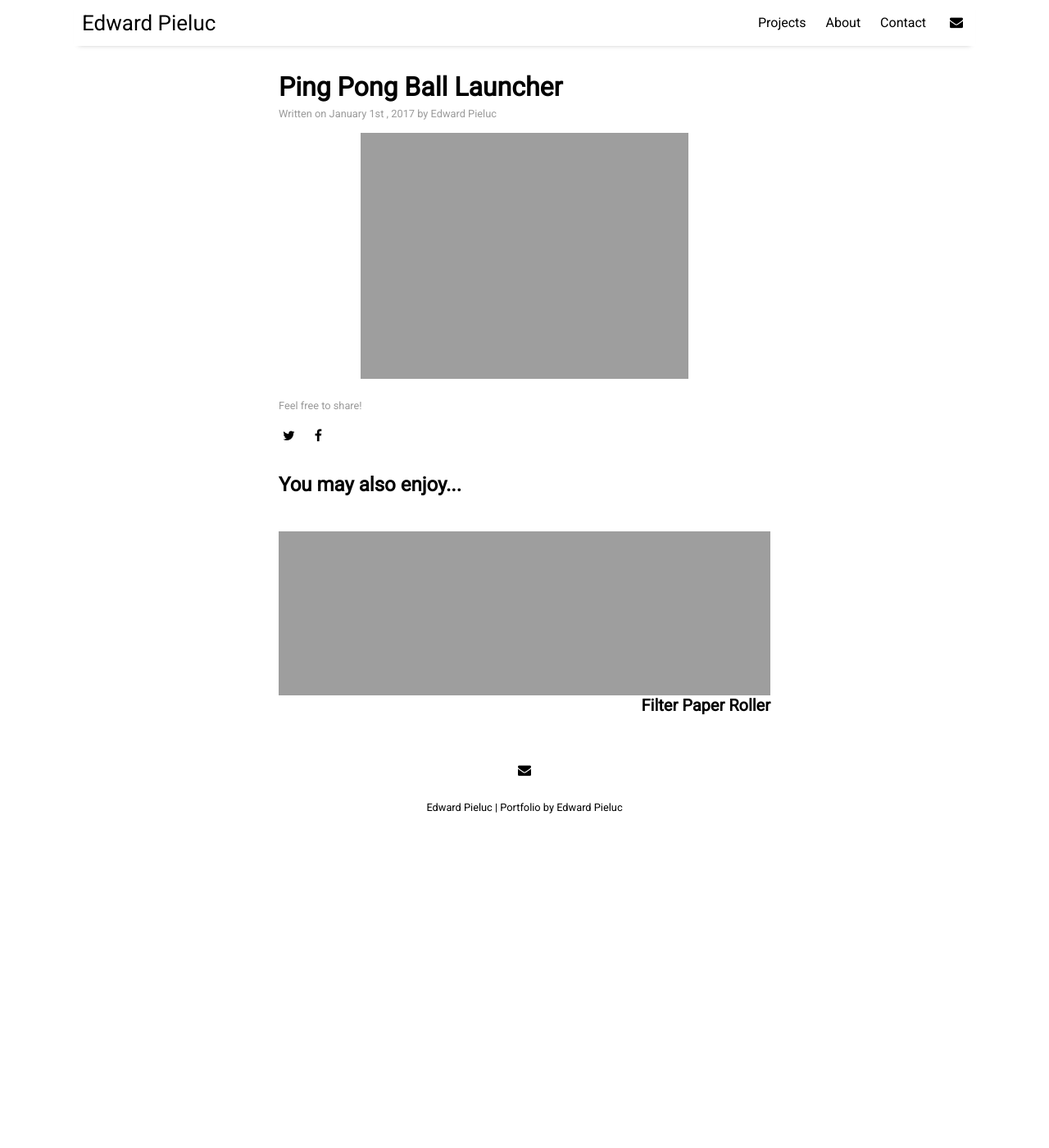
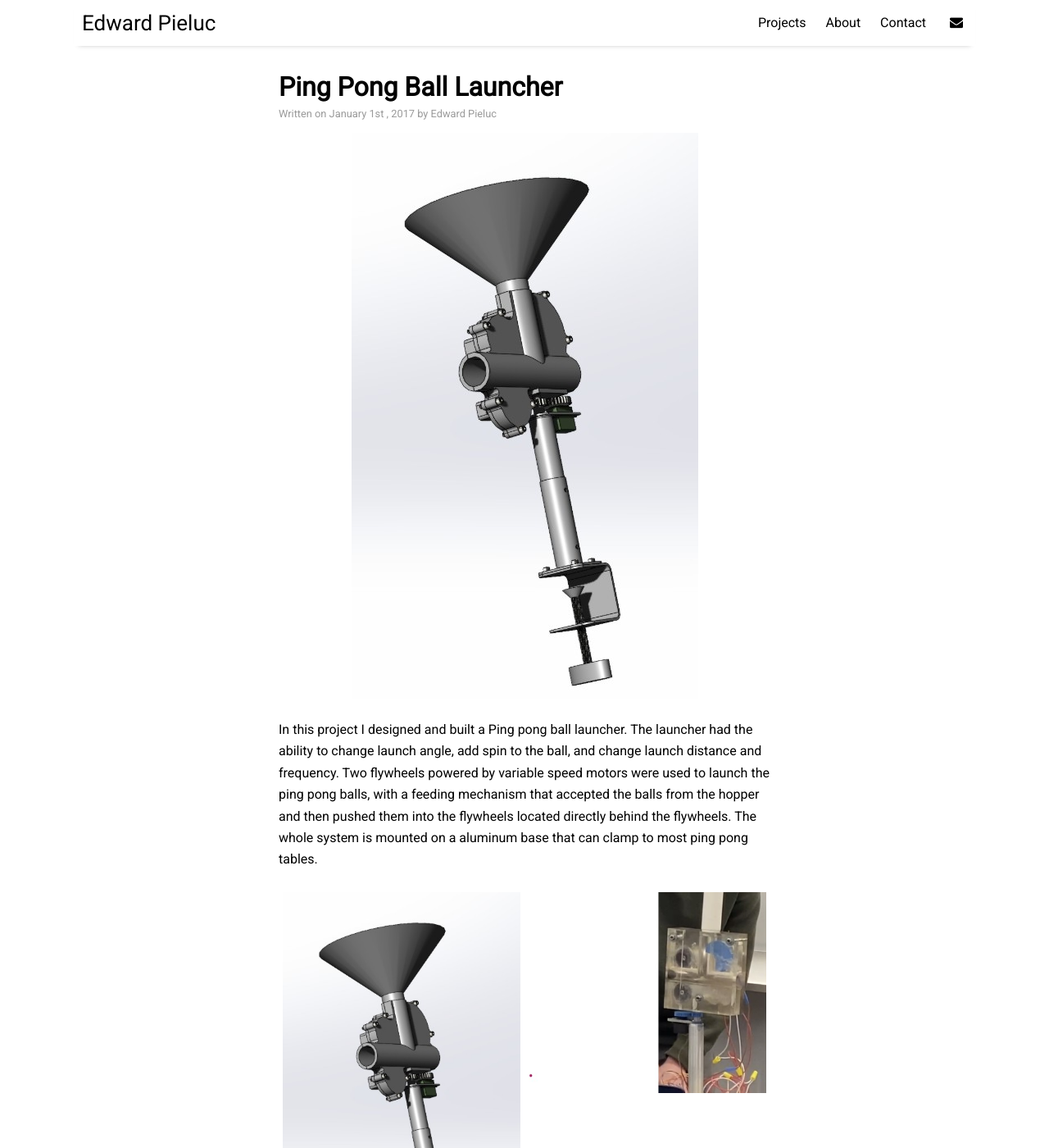
Before and after one commit to epie3/epie3.github.io, a Jekyll site: the page built from _posts/2017-01-01-Ping-Pong-Ball-Launcher.md, in a window 1280 px wide and 1400 px high. Shown: the whole window at 82% size. Built offline with Jekyll 4.4.1, drawn with Linux system fonts in a browser that asks for light colours; nearby versions of some CDN libraries.

Commit message:
Update 2017-01-01-Ping-Pong-Ball-Launcher.md

```diff
--- a/_posts/2017-01-01-Ping-Pong-Ball-Launcher.md
+++ b/_posts/2017-01-01-Ping-Pong-Ball-Launcher.md
@@ -4,5 +4,39 @@ title: "Ping Pong Ball Launcher"
 author: "Edward Pieluc"
 categories: sample
 tags: [documentation,sample]
-image: cuba-1.jpg
+image: PingPong1.jpg
 ---
+
+In this project I designed and built a Ping pong ball launcher. The launcher had the ability to change launch angle, add spin to the ball, and change launch distance and frequency. Two flywheels powered by variable speed motors were used to launch the ping pong balls, with a feeding mechanism that accepted the balls from the hopper and then pushed them into the flywheels located directly behind the flywheels.  The whole system is mounted on a aluminum base that can clamp to most ping pong tables.
+
+
+<style>
+* {
+  box-sizing: border-box;
+}
+
+.column {
+  float: left;
+  width: 50%;
+  padding: 5px;
+}
+
+/* Clearfix (clear floats) */
+.row::after {
+  content: "";
+  clear: both;
+  display: table;
+}
+</style>
+
+
+<div class="row">
+  <div class="column">
+    <img src="{{ site.github.url }}/assets/img/PingPong1.jpg" alt="PedalArmFEA" style="width:100%">
+  </div>
+  <div class="column">
+    <img src="{{ site.github.url }}/assets/img/PingPong3.jpg" alt="PedalFEA" style="width:100%">
+  </div>
+</div>
+
+ <img src="{{ site.github.url }}/assets/img/PingPong2.jpg" alt="PedalFEA" style="width:100%">
```
